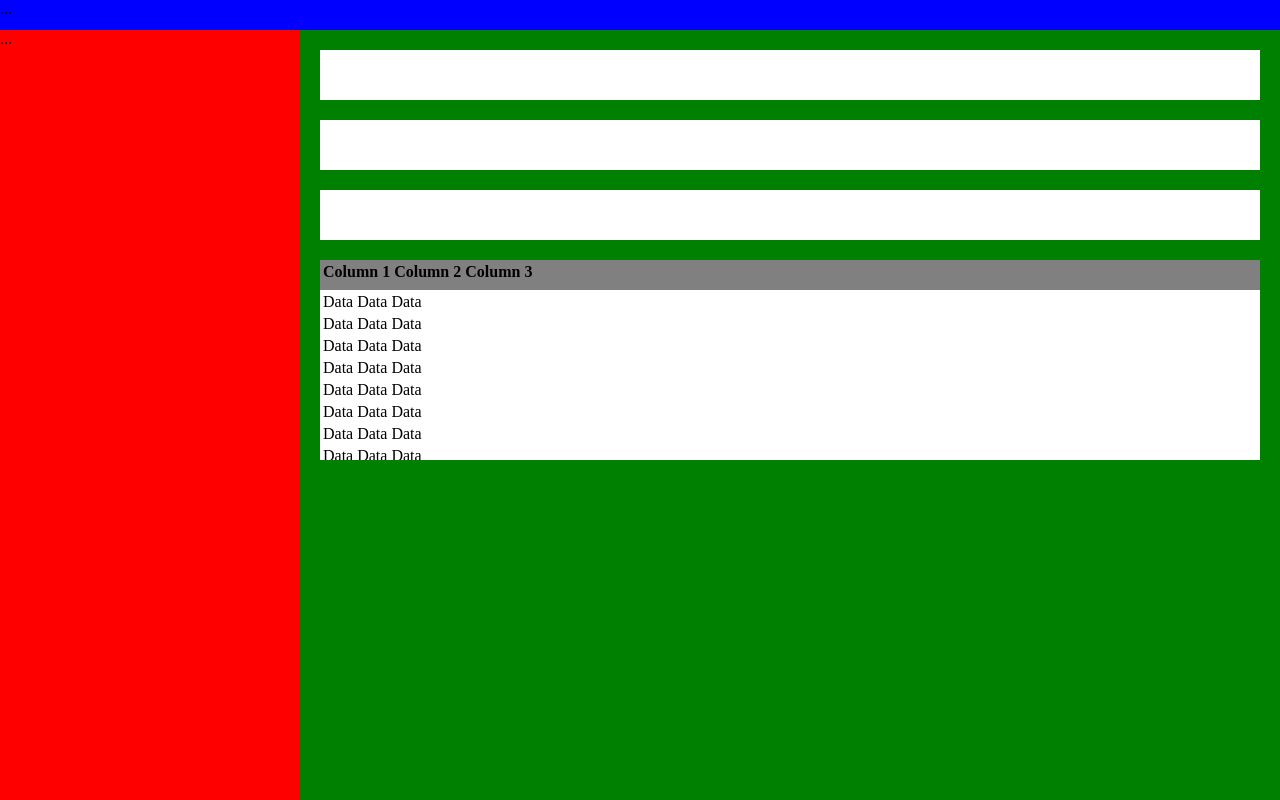
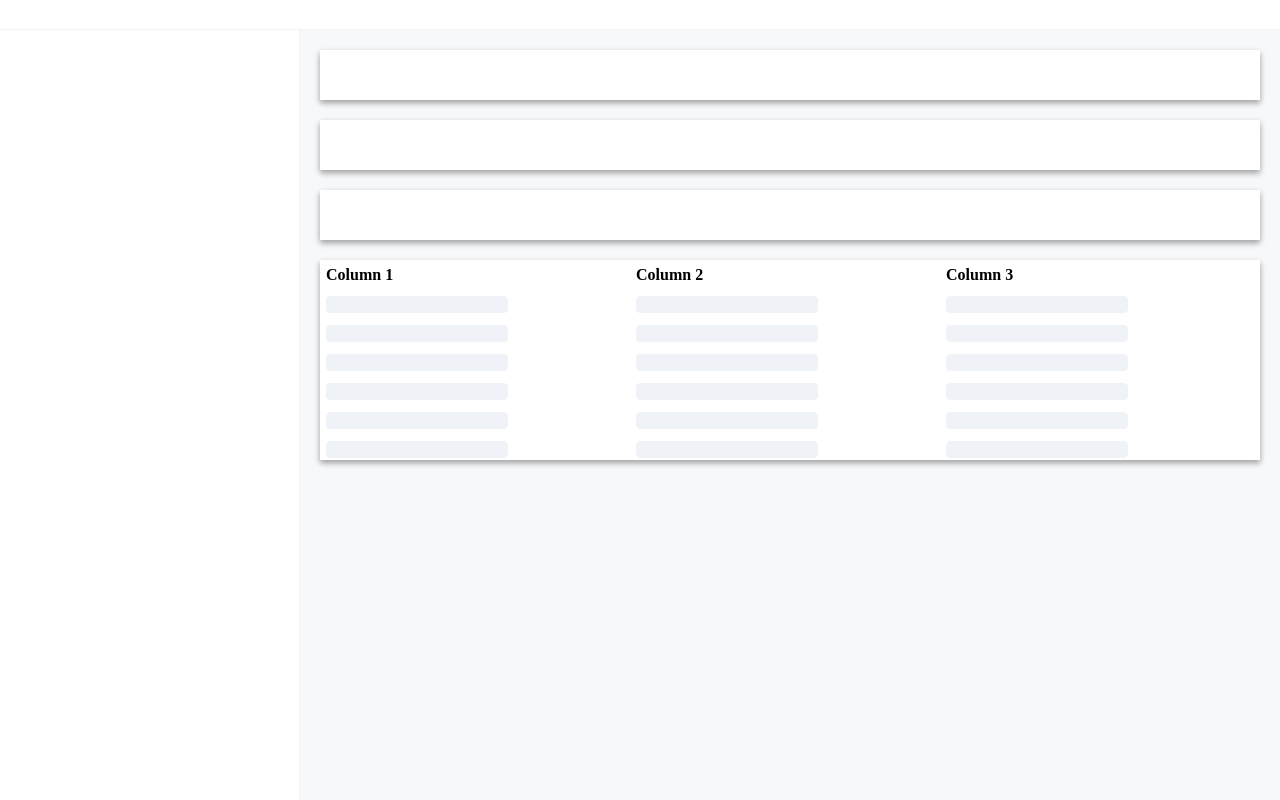
Before and after one commit to tkjone/demo-css-grid-ie11, a website: page app/index.html in a window 1280 px wide. Drawn offline with Linux system fonts and the light colour scheme; files that its build step writes are made by us from their sources.

Commit message:
Move table to flexbox layout + update styles
Cleanup the overall app styles, but this was really about moving the
table over to flexbox and cleaning up its styles while retaining the
sticky header and scrollable body

```diff
--- a/app/index.html
+++ b/app/index.html
@@ -11,12 +11,11 @@
 <body>
 
   <div class="app">
-    <header class="header">...</header>
+    <header class="header"></header>
 
     <div class="sidebar">
       <div class="panel">
         <div class="panel-body">
-          ...
         </div>
       </div>
     </div>
@@ -40,56 +39,55 @@
               </thead>
               <tbody>
                 <tr>
-                  <td>Data</td>
-                  <td>Data</td>
-                  <td>Data</td>
+                  <td><div class="column-skeleton"></div></td>
+                  <td><div class="column-skeleton"></div></td>
+                  <td><div class="column-skeleton"></div></td>
                 </tr>
                 <tr>
-                  <td>Data</td>
-                  <td>Data</td>
-                  <td>Data</td>
+                  <td><div class="column-skeleton"></div></td>
+                  <td><div class="column-skeleton"></div></td>
+                  <td><div class="column-skeleton"></div></td>
                 </tr>
                 <tr>
-                  <td>Data</td>
-                  <td>Data</td>
-                  <td>Data</td>
+                  <td><div class="column-skeleton"></div></td>
+                  <td><div class="column-skeleton"></div></td>
+                  <td><div class="column-skeleton"></div></td>
                 </tr>
                 <tr>
-                  <td>Data</td>
-                  <td>Data</td>
-                  <td>Data</td>
+                  <td><div class="column-skeleton"></div></td>
+                  <td><div class="column-skeleton"></div></td>
+                  <td><div class="column-skeleton"></div></td>
                 </tr>
                 <tr>
-                  <td>Data</td>
-                  <td>Data</td>
-                  <td>Data</td>
+                  <td><div class="column-skeleton"></div></td>
+                  <td><div class="column-skeleton"></div></td>
+                  <td><div class="column-skeleton"></div></td>
                 </tr>
                 <tr>
-                  <td>Data</td>
-                  <td>Data</td>
-                  <td>Data</td>
+                  <td><div class="column-skeleton"></div></td>
+                  <td><div class="column-skeleton"></div></td>
+                  <td><div class="column-skeleton"></div></td>
                 </tr>
                 <tr>
-                  <td>Data</td>
-                  <td>Data</td>
-                  <td>Data</td>
+                  <td><div class="column-skeleton"></div></td>
+                  <td><div class="column-skeleton"></div></td>
+                  <td><div class="column-skeleton"></div></td>
                 </tr>
                 <tr>
-                  <td>Data</td>
-                  <td>Data</td>
-                  <td>Data</td>
+                  <td><div class="column-skeleton"></div></td>
+                  <td><div class="column-skeleton"></div></td>
+                  <td><div class="column-skeleton"></div></td>
                 </tr>
                 <tr>
-                  <td>Data</td>
-                  <td>Data</td>
-                  <td>Data</td>
+                  <td><div class="column-skeleton"></div></td>
+                  <td><div class="column-skeleton"></div></td>
+                  <td><div class="column-skeleton"></div></td>
                 </tr>
                 <tr>
-                  <td>Data</td>
-                  <td>Data</td>
-                  <td>Data</td>
+                  <td><div class="column-skeleton"></div></td>
+                  <td><div class="column-skeleton"></div></td>
+                  <td><div class="column-skeleton"></div></td>
                 </tr>
-
               </tbody>
             </table>
           </div>
--- a/app/styles.css
+++ b/app/styles.css
@@ -1,12 +1,17 @@
-/* reset base styles */
+/* reset base styles
+ * ---------------------------------------------------------------------------*/
+
+/* removes scrollbar on IE11 - resolves weird table style column indent issue */
+html {
+  -ms-overflow-style: -ms-autohiding-scrollbar;
+}
 
 body {
   margin: 0;
 }
 
-/* :root {
-  --header-height: 30px;
-} */
+/* CSS Grid - App Structure
+ * ---------------------------------------------------------------------------*/
 
 .app {
   display: grid;
@@ -18,17 +23,19 @@ body {
 }
 
 .header {
-  background-color: blue;
+  background-color: #ffffff;
   grid-area: app-grid__header;
+  border-bottom: 1px solid #f2f3f4;
 }
 
 .sidebar {
-  background-color: red;
+  background-color: #ffffff;
   grid-area: app-grid__sidebar;
+  border-right: 1px solid #f2f3f4;
 }
 
 .main {
-  background-color: green;
+  background-color: #f7f8f9;
   grid-area: app-grid__main;
 }
 
@@ -56,19 +63,22 @@ body {
   height: 50px;
   margin-bottom: 20px;
   background-color: white;
+  box-shadow: 0 3px 6px rgba(0, 0, 0, 0.16), 0 3px 6px rgba(0, 0, 0, 0.23);
 }
 
 .toolbar {
-  /* margin-bottom: 490px; */
 }
 
+/* CSS Flexbox - Table
+ * ---------------------------------------------------------------------------*/
+
 table {
-  display: grid;
-  grid-template:
-    'table-grid__header' 30px
-    'table-grid__body' auto / 1fr;
+  display: flex;
+  flex-direction: column;
+  height: 200px;
+  width: 100%;
   background-color: white;
-  height: 200px;
+  box-shadow: 0 3px 6px rgba(0, 0, 0, 0.16), 0 3px 6px rgba(0, 0, 0, 0.23);
 }
 
 caption {
@@ -82,20 +92,37 @@ caption {
   border: 0;
 }
 
-thead {
+thead,
+tbody {
   display: block;
-  grid-area: table-grid__header;
-  overflow: auto;
-  background-color: gray;
+  padding: 0 5px;
 }
 
 tbody {
-  display: block;
-  grid-area: table-grid__body;
-  overflow: auto;
-  height: 170px;
+  flex: 1;
+  overflow-y: scroll;
 }
 
+tr {
+  width: 100%;
+  display: flex;
+  padding: 5px 0;
+}
+
+td,
 th {
   text-align: left;
+  display: block;
+  flex: 1;
 }
+
+/* Table Data - Loading Skeleton
+ * --------------------------------------------------------------------------- */
+
+.column-skeleton {
+  height: 15px;
+  width: 180px;
+  border: 1px solid #eff2f6;
+  background-color: #eff2f6;
+  border-radius: 4px;
+}
```
